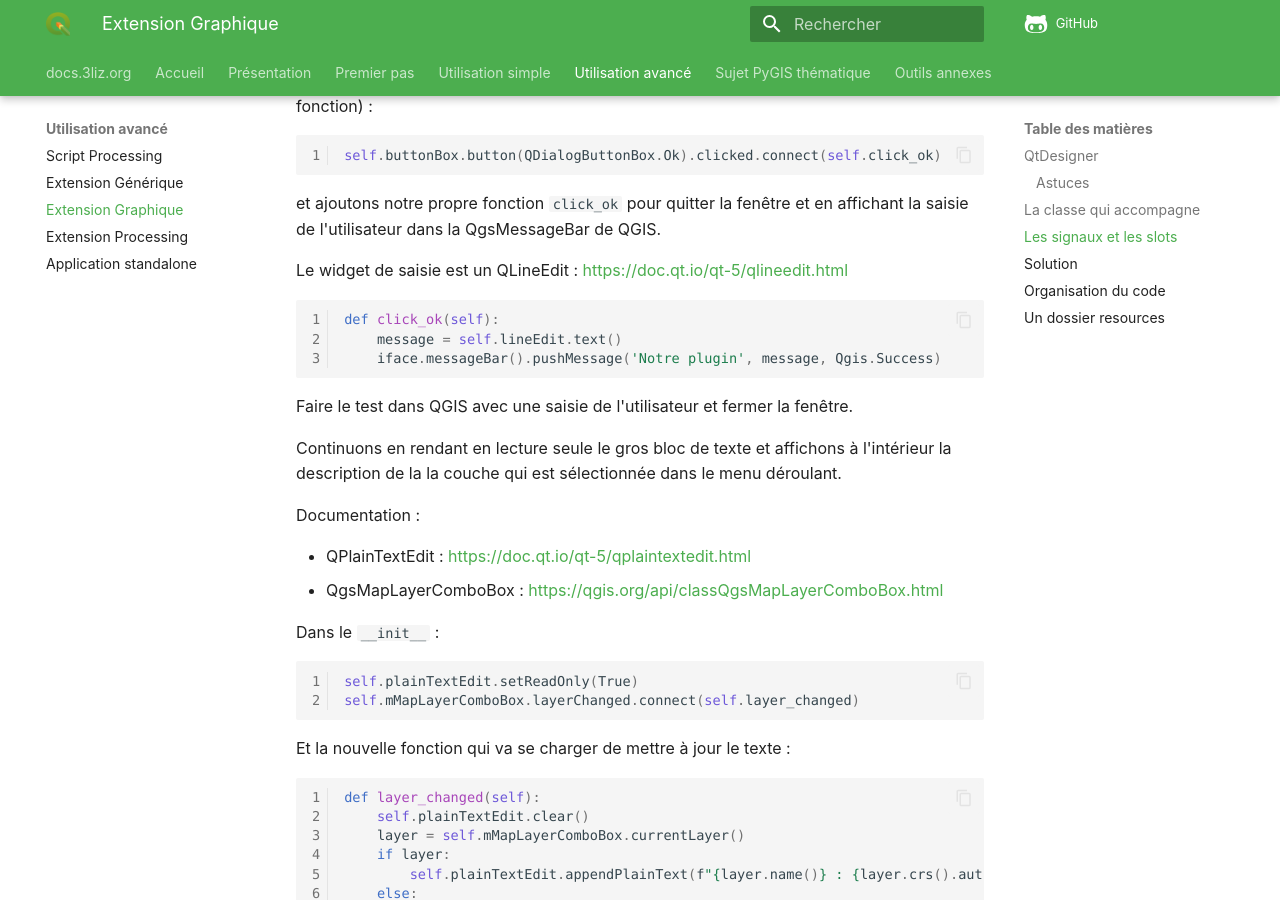
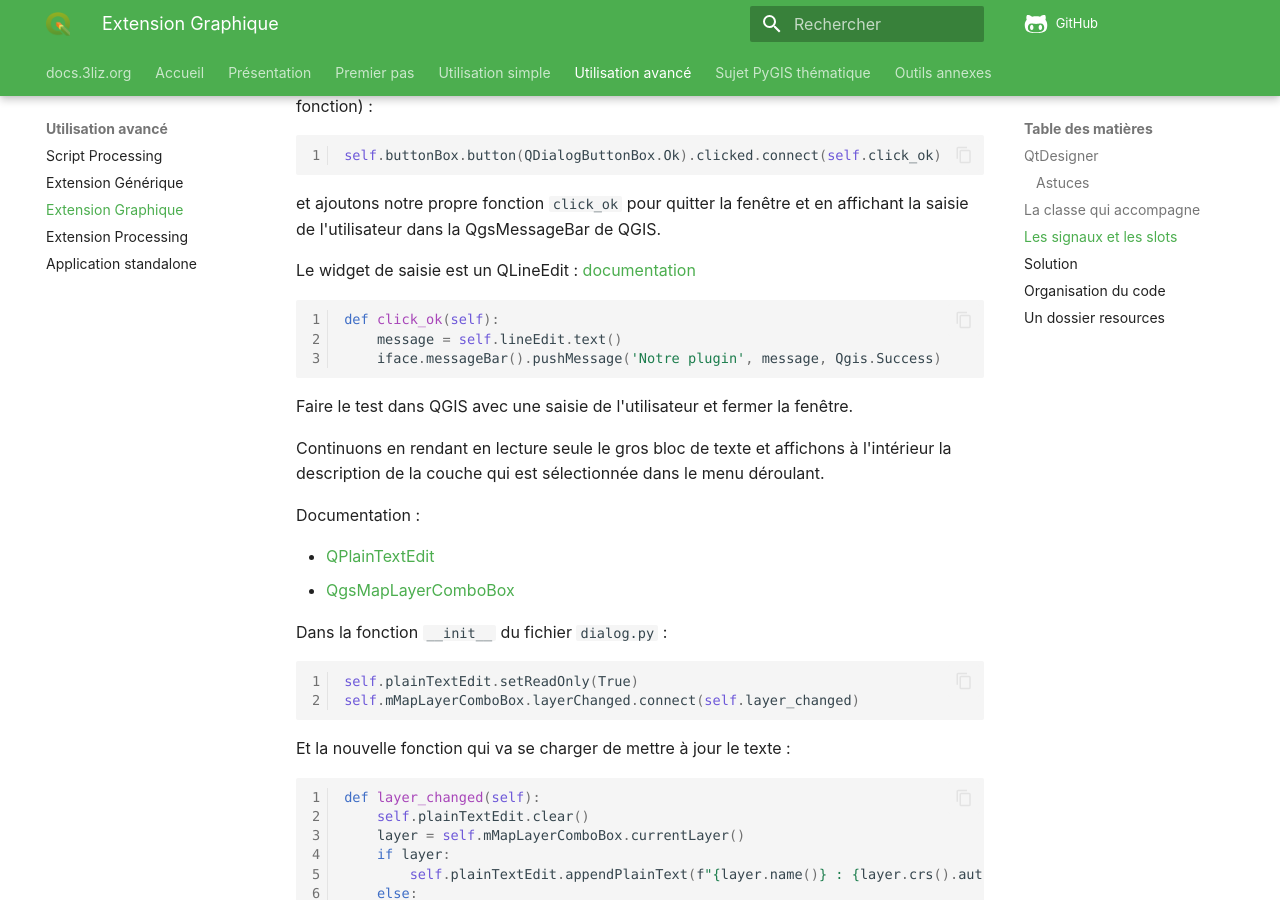
Before and after one commit to 3liz/formation-pyqgis, an MkDocs documentation site: the page built from docs/extension-graphique.md, in a window 1280 px wide and 900 px high, scrolled down 2643 px. Built offline with MkDocs 1.6.1 and Material for MkDocs 9.7.7, drawn with Linux system fonts in a browser that asks for light colours; nearby versions of some CDN libraries; comment, search, counter and statistics services are not loaded; some of the changed text lies outside the part shown.

Commit message:
Update support

````diff
--- a/docs/extension-graphique.md
+++ b/docs/extension-graphique.md
@@ -80,7 +80,7 @@ self.buttonBox.button(QDialogButtonBox.Ok).clicked.connect(self.click_ok)
 et ajoutons notre propre fonction `click_ok` pour quitter la fenêtre et en affichant la saisie de
 l'utilisateur dans la QgsMessageBar de QGIS.
 
-Le widget de saisie est un QLineEdit : https://doc.qt.io/qt-5/qlineedit.html
+Le widget de saisie est un QLineEdit : [documentation](https://doc.qt.io/qt-5/qlineedit.html)
 
 ```python
 def click_ok(self):
@@ -90,15 +90,15 @@ def click_ok(self):
 
 Faire le test dans QGIS avec une saisie de l'utilisateur et fermer la fenêtre.
 
-Continuons en rendant en lecture seule le gros bloc de texte et affichons à l'intérieur la description de la
+Continuons en rendant en lecture seule le gros bloc de texte et affichons à l'intérieur la description de
 la couche qui est sélectionnée dans le menu déroulant.
 
 Documentation :
 
-* QPlainTextEdit : https://doc.qt.io/qt-5/qplaintextedit.html
-* QgsMapLayerComboBox : https://qgis.org/api/classQgsMapLayerComboBox.html
+* [QPlainTextEdit](https://doc.qt.io/qt-5/qplaintextedit.html)
+* [QgsMapLayerComboBox](https://qgis.org/api/classQgsMapLayerComboBox.html)
 
-Dans le `__init__` :
+Dans la fonction `__init__` du fichier `dialog.py` :
 
 ```python
 self.plainTextEdit.setReadOnly(True)
@@ -248,7 +248,7 @@ Dans une extension Processing, dans le **provider** et les **algorithmes** :
 
 ```python
 # En haut du fichier
-from .qgis_plugin_tools import resources_path
+from ..qgis_plugin_tools import resources_path
 
 # Dans la classe
 def icon(self):
````
Also changed, not shown: other parts of docs/extension-graphique.md (+1 -1 lines), docs/action.md (+2 -2 lines), docs/memo-python.md (+0 -5 lines).
